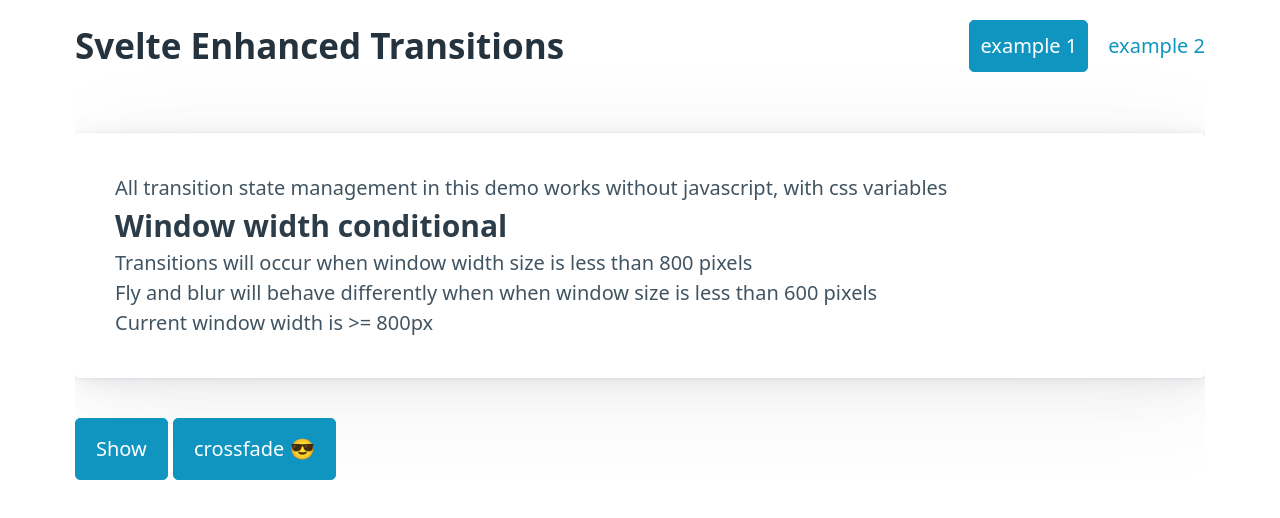
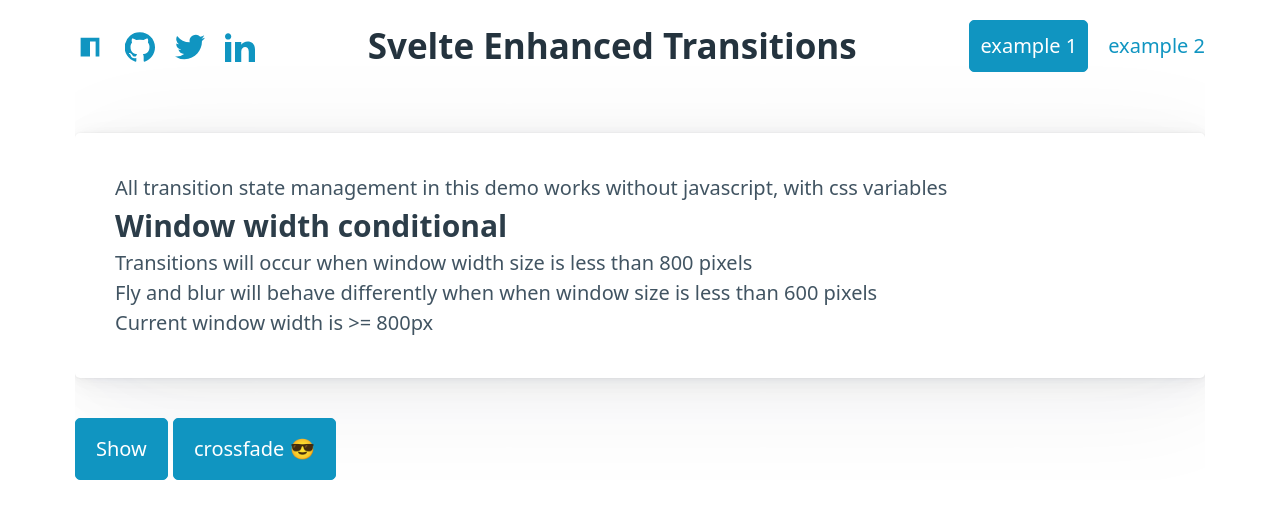
Before and after one commit to Thiagolino8/svelte-enhanced-transitions, a SvelteKit app: page /example/1 in a window 1280 px wide. Shown: the top 518 px of the page. Built offline with nearby package versions, Linux system fonts and the light colour scheme.

Commit message:
Links on demo

```diff
--- a/src/routes/Nav.svelte
+++ b/src/routes/Nav.svelte
@@ -5,6 +5,42 @@
 </script>
 
 <nav>
+	<ul>
+		<li>
+			<a href="https://www.npmjs.com/package/svelte-enhanced-transitions">
+				<svg xmlns="http://www.w3.org/2000/svg" viewBox="0 0 256 256">
+					<path d="M208 208h-32V80h-48v128H48V48h160z" />
+				</svg>
+			</a>
+		</li>
+		<li>
+			<a href="https://github.com/Thiagolino8/svelte-enhanced-transitions">
+				<svg xmlns="http://www.w3.org/2000/svg" viewBox="0 0 98 96">
+					<path
+						d="M49 0a49 49 0 0 0-15 96c2 0 3-1 3-2V84c-14 3-17-5-17-5-2-6-5-8-5-8-5-3 0-3 0-3 5 1 8 5 8 5 4 8 11 6 14 4 0-3 2-5 3-6-11-1-22-5-22-24 0-6 2-10 5-14-1-1-2-6 0-13 0 0 4-1 14 5a47 47 0 0 1 12-1l12 1c9-6 13-5 13-5 3 7 1 12 1 13 3 4 5 8 5 14 0 19-11 23-22 24 1 1 3 4 3 9v14c0 1 1 2 3 2 20-7 34-25 34-47C98 22 76 0 49 0z"
+					/>
+				</svg>
+			</a>
+		</li>
+		<li>
+			<a href="https://twitter.com/Thiagolinog">
+				<svg xmlns="http://www.w3.org/2000/svg" viewBox="0 0 24 24">
+					<path
+						d="M24 4.56c-.88.39-1.83.65-2.83.77a4.93 4.93 0 0 0 2.17-2.72c-.95.56-2 .97-3.13 1.2a4.92 4.92 0 0 0-8.4 4.48A13.9 13.9 0 0 1 1.68 3.15 4.93 4.93 0 0 0 3.2 9.72a4.9 4.9 0 0 1-2.23-.61A4.93 4.93 0 0 0 4.91 14a5 5 0 0 1-2.22.08 4.93 4.93 0 0 0 4.6 3.42A9.9 9.9 0 0 1 0 19.54a13.94 13.94 0 0 0 7.55 2.21c9.14 0 14.3-7.72 14-14.64.95-.7 1.79-1.57 2.45-2.55z"
+					/>
+				</svg>
+			</a>
+		</li>
+		<li>
+			<a href="https://www.linkedin.com/in/thiago-lino-gomes-5812581bb">
+				<svg xmlns="http://www.w3.org/2000/svg" viewBox="0 0 24 24">
+					<path
+						d="M5 3.5C5 4.9 3.9 6 2.5 6S0 4.9 0 3.5 1.1 1 2.5 1 5 2.1 5 3.5zM5 8H0v16h5V8zm8 0H8v16h5v-8.4c0-4.7 6-5 6 0V24h5V13.9c0-8-9-7.6-11-3.7V8z"
+					/>
+				</svg>
+			</a>
+		</li>
+	</ul>
 	<ul>
 		<li><h2>Svelte Enhanced Transitions</h2></li>
 	</ul>
@@ -18,3 +54,10 @@
 		{/each}
 	</ul>
 </nav>
+
+<style>
+	svg {
+		width: 1.5rem;
+		height: 1.5rem;
+	}
+</style>
```
